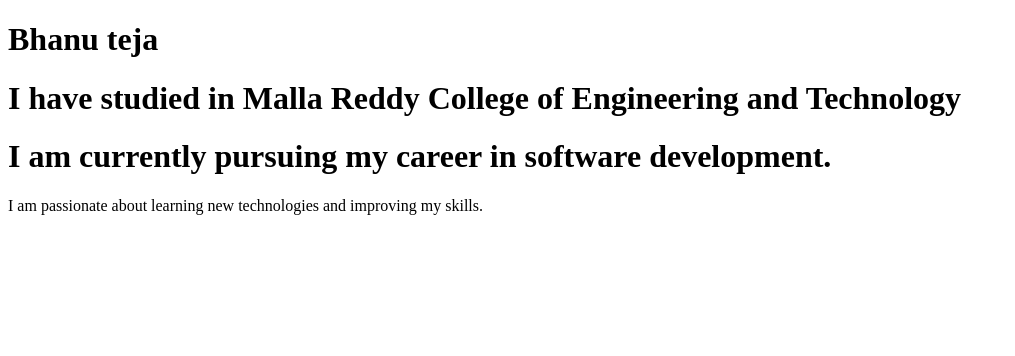
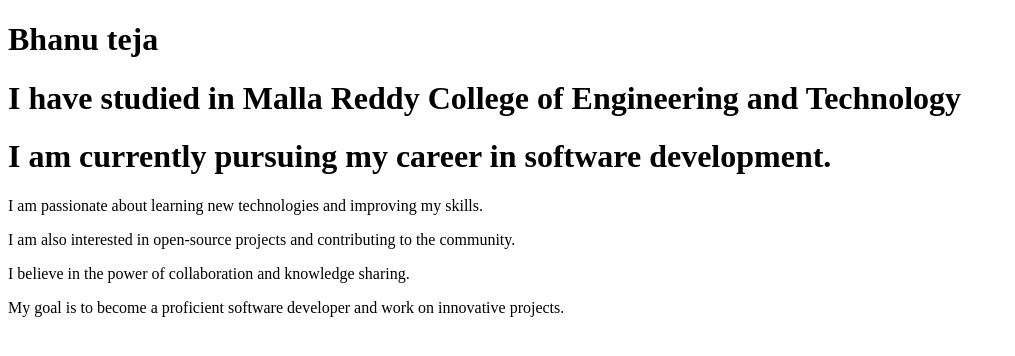
Before and after one commit to Bhanuteja223/practice, a plain HTML site: page index.html in a window 1280 px wide. Shown: the whole page, without its empty margins (0-1015 px from the left). Drawn offline with Linux system fonts and the light colour scheme.

Commit message:
added few more lines

```diff
--- a/index.html
+++ b/index.html
@@ -10,5 +10,8 @@
     <h1> I have studied in Malla Reddy College of Engineering and Technology</h1>
     <h1> I am currently pursuing my career in software development.</h1>
     <p> I am passionate about learning new technologies and improving my skills.</p>
+    <p> I am also interested in open-source projects and contributing to the community.</p>
+    <p> I believe in the power of collaboration and knowledge sharing.</p>
+    <p> My goal is to become a proficient software developer and work on innovative projects.</p>
 </body>
 </html>
```
